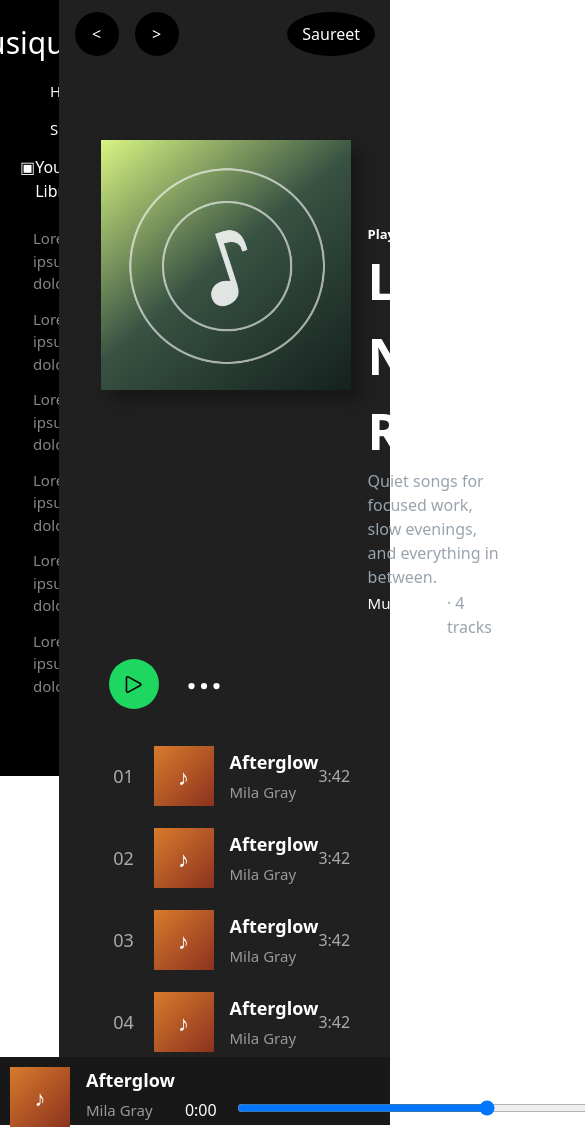
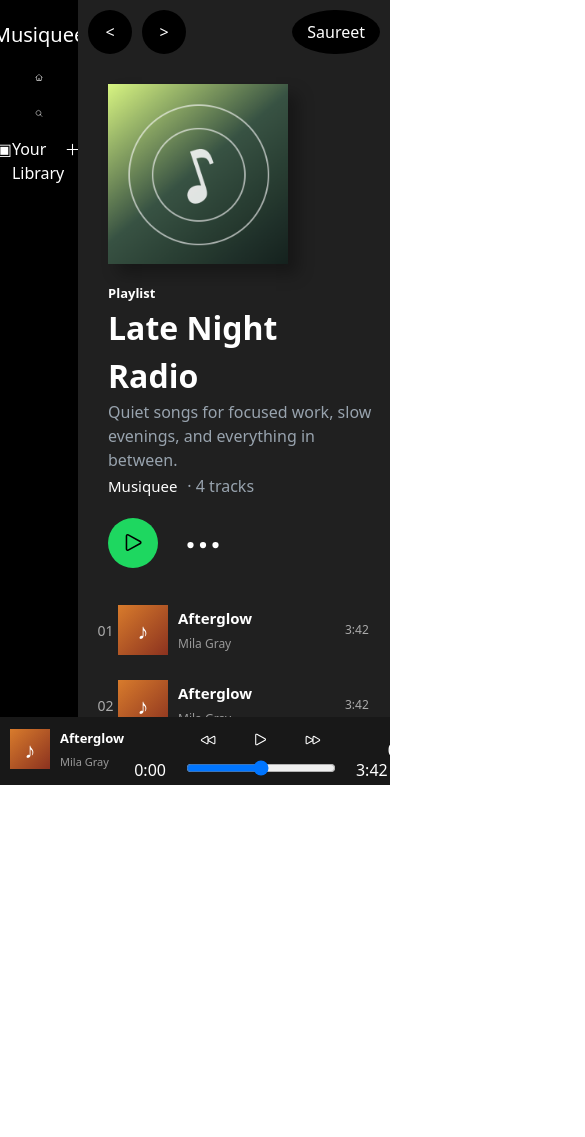
Before and after one commit to saureetc007/Musique, a plain HTML site: page index.html in a window 390 px wide. Shown: the top 1137 px of the page, 585 px wide, since content can reach past the window. After the commit the page ends 844 px from the top, so only its background shows below. Drawn offline with nearby package versions, Linux system fonts and the light colour scheme.

Commit message:
responsive website

```diff
--- a/index.html
+++ b/index.html
@@ -52,8 +52,6 @@
                 </div>
             </div>
         </div>
-
-        <!-- main -->
         <div class="main">
             <div class="flex space-b">
                 <div class="flex">
@@ -181,14 +179,14 @@
             </div>
             <div class="flex" style="gap: 20px;">
                 <div class="">0:00</div>
-                <div class=""><input style="width: 500px;" type="range" id="myRange" min="0" max="100" value="50">
+                <div class=""><input class="seek" style="width: 500px;" type="range" id="myRange" min="0" max="100" value="50">
 </div>
                 <div class="">3:42</div>
             </div>
         </div>
         <div class="flex" style="justify-content: center;align-items: center;margin-right: 20px;gap: 10px;">
             <div class="">0%</div>
-            <div class=""><div class=""><input  type="range" id="myRange" min="0" max="100" value="50">
+            <div class=""><div class=""><input class="volume" type="range" id="myRange" min="0" max="100" value="50">
 </div></div>
         </div>
 
--- a/style.css
+++ b/style.css
@@ -198,3 +198,159 @@
     gap: 10px;
     padding: 10px;
 }
+
+@media (max-width: 600px) {
+
+
+    .sidebar {
+        width: 20%;
+        height: 85vh;
+    }
+
+    .main {
+        width: 80%;
+        height: 85vh;
+        overflow-y: auto;
+    }
+
+
+
+    .name {
+        font-size: 20px;
+    }
+
+    .home {
+        display: none;
+    }
+
+    .song-name {
+        display: none;
+    }
+
+    .sidebar .flex {
+        justify-content: center;
+        gap: 0;
+    }
+
+
+
+    .button {
+        margin-left: 10px;
+        margin-top: 10px;
+    }
+
+    .button1 {
+        margin-right: 10px;
+        margin-left: 5px;
+        margin-top: 10px;
+    }
+
+
+
+    .main > .flex:nth-child(2) {
+        display: block;
+    }
+
+    .img1 {
+        width: 180px;
+        height: 180px;
+
+        margin-top: 30px;
+        margin-left: 30px;
+    }
+
+    .tcont {
+        margin-top: 20px;
+        margin-left: 30px;
+        margin-right: 15px;
+    }
+
+    .text1 {
+        font-size: 32px;
+    }
+
+
+
+    .play {
+        width: 50px;
+        height: 50px;
+
+        margin-left: 30px;
+        margin-top: 20px;
+    }
+
+
+
+
+    .song {
+        width: 90%;
+        height: 65px;
+
+        margin-left: 15px;
+        margin-top: 10px;
+    }
+
+    .number {
+        width: 25px;
+        font-size: 14px;
+    }
+
+    .cover {
+        width: 50px;
+        height: 50px;
+
+        margin-right: 10px;
+    }
+
+    .song-title {
+        font-size: 15px;
+    }
+
+    .artist {
+        font-size: 12px;
+    }
+
+    .duration {
+        font-size: 12px;
+        margin-right: 5px;
+    }
+
+
+
+    .playbar {
+        width: 100%;
+        height: 8vh;
+        background-color: #181818;
+    }
+
+    .playbar > div {
+        display: flex;
+        align-items: center;
+        justify-content: space-around;
+    }
+
+
+    .playbar .cover {
+        width: 40px;
+        height: 40px;
+    }
+
+    .playbar .song-title {
+        font-size: 13px;
+    }
+
+    .playbar .artist {
+        font-size: 11px;
+    }
+
+
+    .seek {
+        width: 150px !important;
+    }
+
+
+    .volume {
+        display: none;
+    }
+
+}
```
